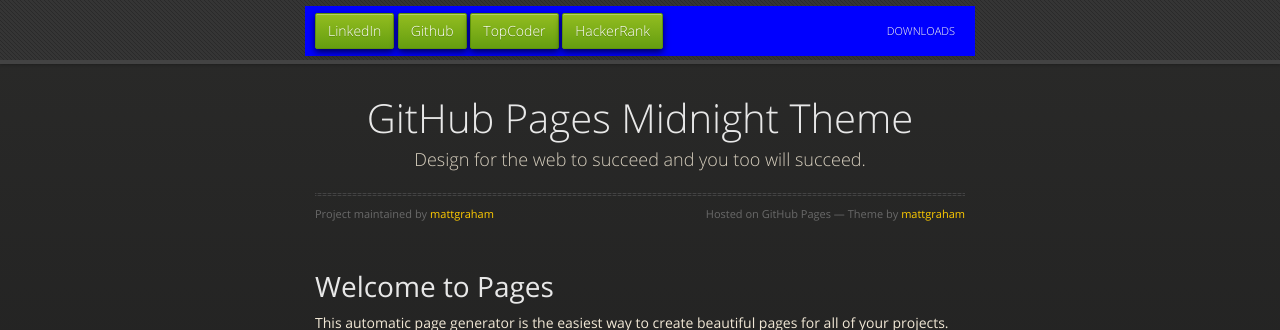
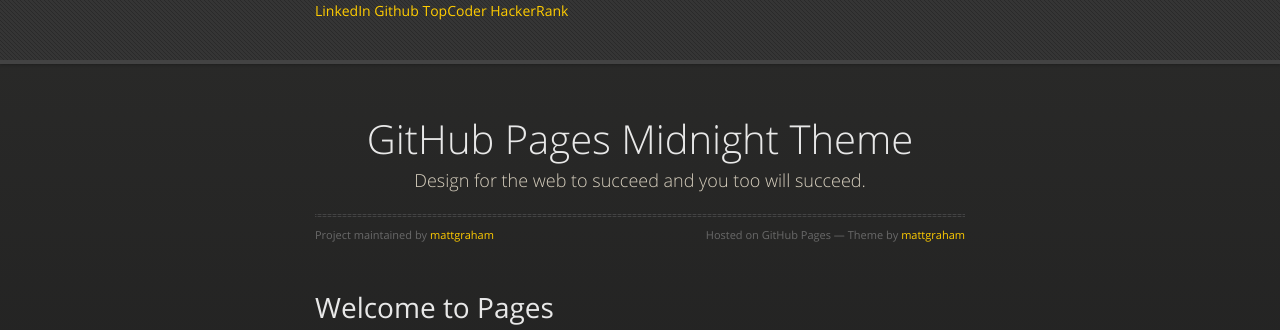
Before and after one commit to krutarthjoshi18/krutarthjoshi18.github.io, a plain HTML site: page index.html in a window 1280 px wide. Shown: the top 330 px of the page. Drawn offline with nearby package versions, Linux system fonts and the light colour scheme.

Commit message:
Updated Index

```diff
--- a/index.html
+++ b/index.html
@@ -18,14 +18,12 @@
   </head>
   <body>
 
-      <div id="header">
-        <nav>
-          <li class="pagelinks"><a href="https://www.linkedin.com/in/krutarthjoshi18">LinkedIn</a></li>
-          <li class="pagelinks"><a href="https://github.com/krutarthjoshi18">Github</a></li>
-          <li class="pagelinks"><a href="https://www.topcoder.com/members/kjoshi24/">TopCoder</a></li>
-          <li class="pagelinks"><a href="https://www.hackerrank.com/krutarthjoshi18">HackerRank</a></li>
-          <li class="title">DOWNLOADS</li>
-        </nav>
+     <div id="header">
+      <div class="wrapper">
+        <a href="https://www.linkedin.com/in/krutarthjoshi18">LinkedIn</a>
+        <a href="https://github.com/krutarthjoshi18">Github</a>
+        <a href="https://www.topcoder.com/members/kjoshi24/">TopCoder</a>
+        <a href="https://www.hackerrank.com/krutarthjoshi18">HackerRank</a>
       </div><!-- end header -->
 
     <div class="wrapper">
```
